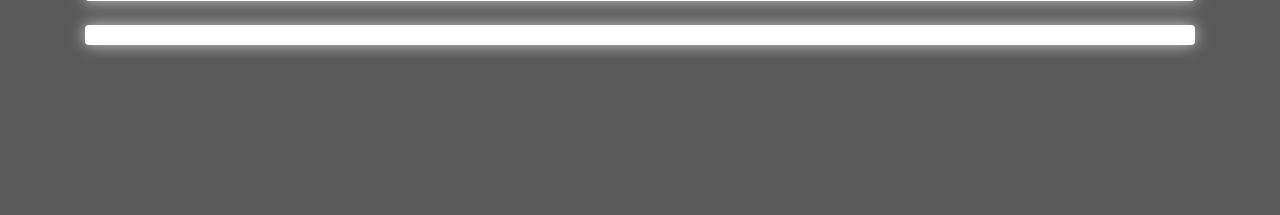
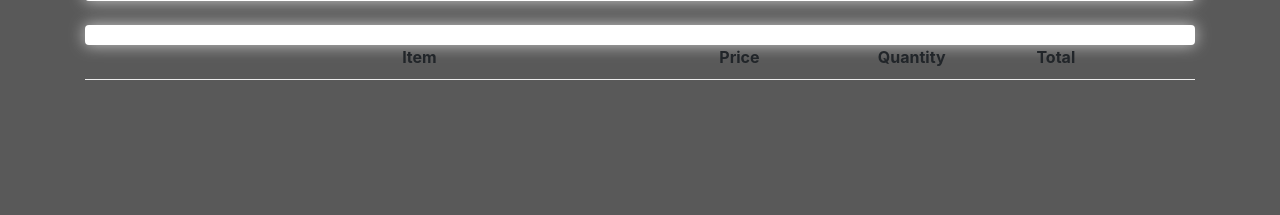
Before and after one commit to Davittio-L/ECommerce-Site, a Django app: page /cart/ in a window 1280 px wide. Shown: the part 285-500 px from the top of the page. Run offline with Django 4.2, Linux system fonts and the light colour scheme; some libraries are stand-ins or nearby versions.

Commit message:
V.1.6.3 Added Cart-row to box element in cart.html

```diff
--- a/shopping/Templates/shopping/cart.html
+++ b/shopping/Templates/shopping/cart.html
@@ -24,7 +24,13 @@
 
        <br>
        <div class="box-element"></div>
-
+                <div class="cart-row">
+                    <div style="flex:2"></div>
+                    <div style="flex:2"><strong>Item</strong></div>
+                    <div style="flex:1"><strong>Price</strong></div>
+                    <div style="flex:1"><strong>Quantity</strong></div>
+                    <div style="flex:1"><strong>Total</strong></div>
+          </div>
         </div>
     </div>
 </div>
```
